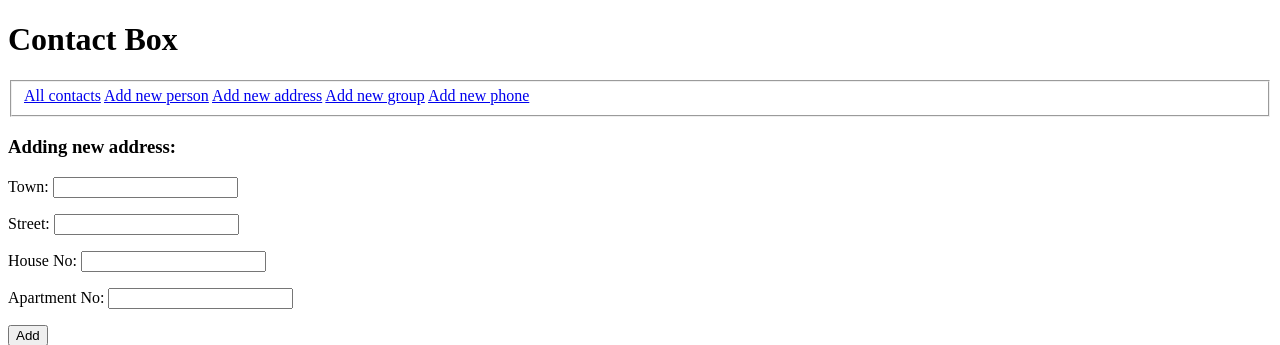
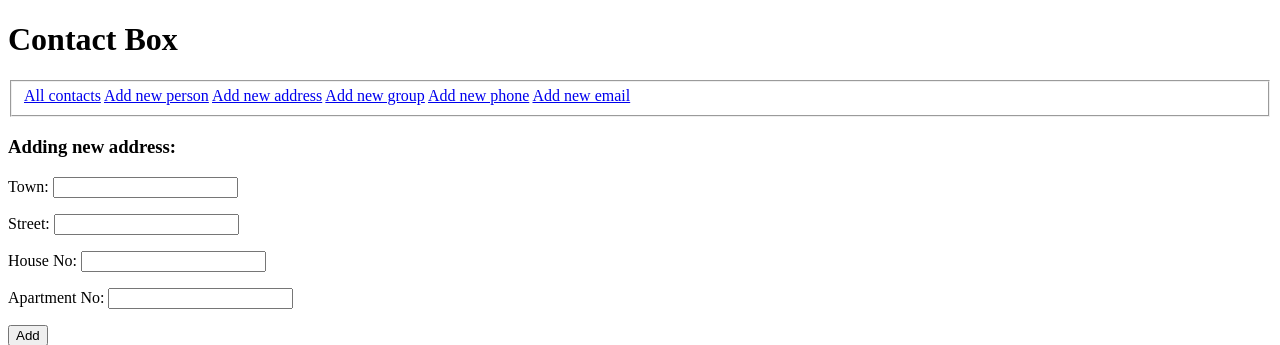
Before and after one commit to AndrzejSzeszko/ContactBox_Warsztat_3_2, a Django app: page /new-address/ in a window 1280 px wide. Shown: the top 345 px of the page. Run offline with Django 3.2, Linux system fonts and the light colour scheme.

Commit message:
add new-email link

```diff
--- a/app_contactbox/templates/app_contactbox/base.html
+++ b/app_contactbox/templates/app_contactbox/base.html
@@ -12,6 +12,7 @@
         <a href="{% url 'new-address' %}">Add new address</a>
         <a href="{% url 'new-group' %}">Add new group</a>
         <a href="{% url 'new-phone' %}">Add new phone</a>
+        <a href="{% url 'new-email' %}">Add new email</a>
     </fieldset>
     {% block content %}
     {% endblock content %}
```
